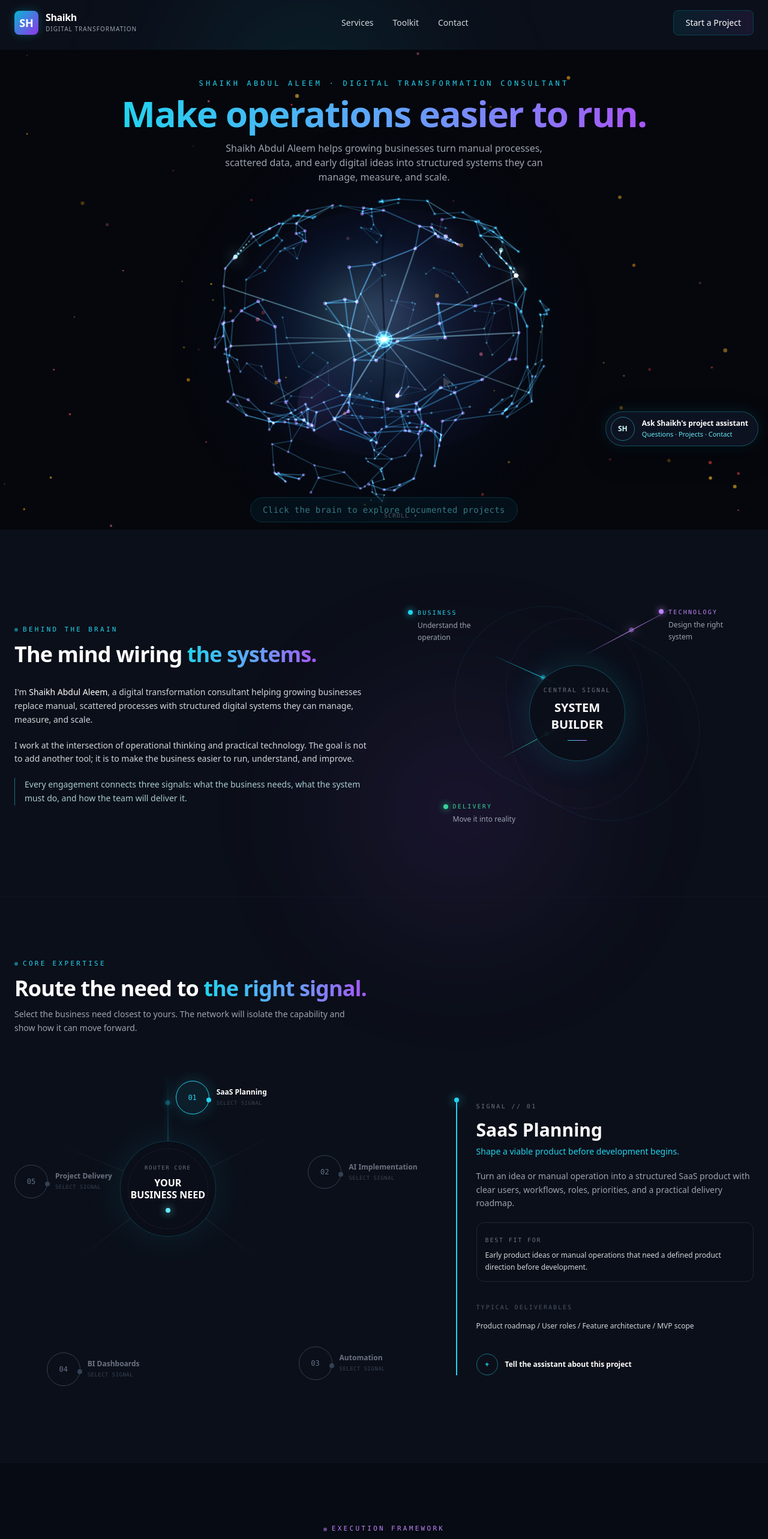
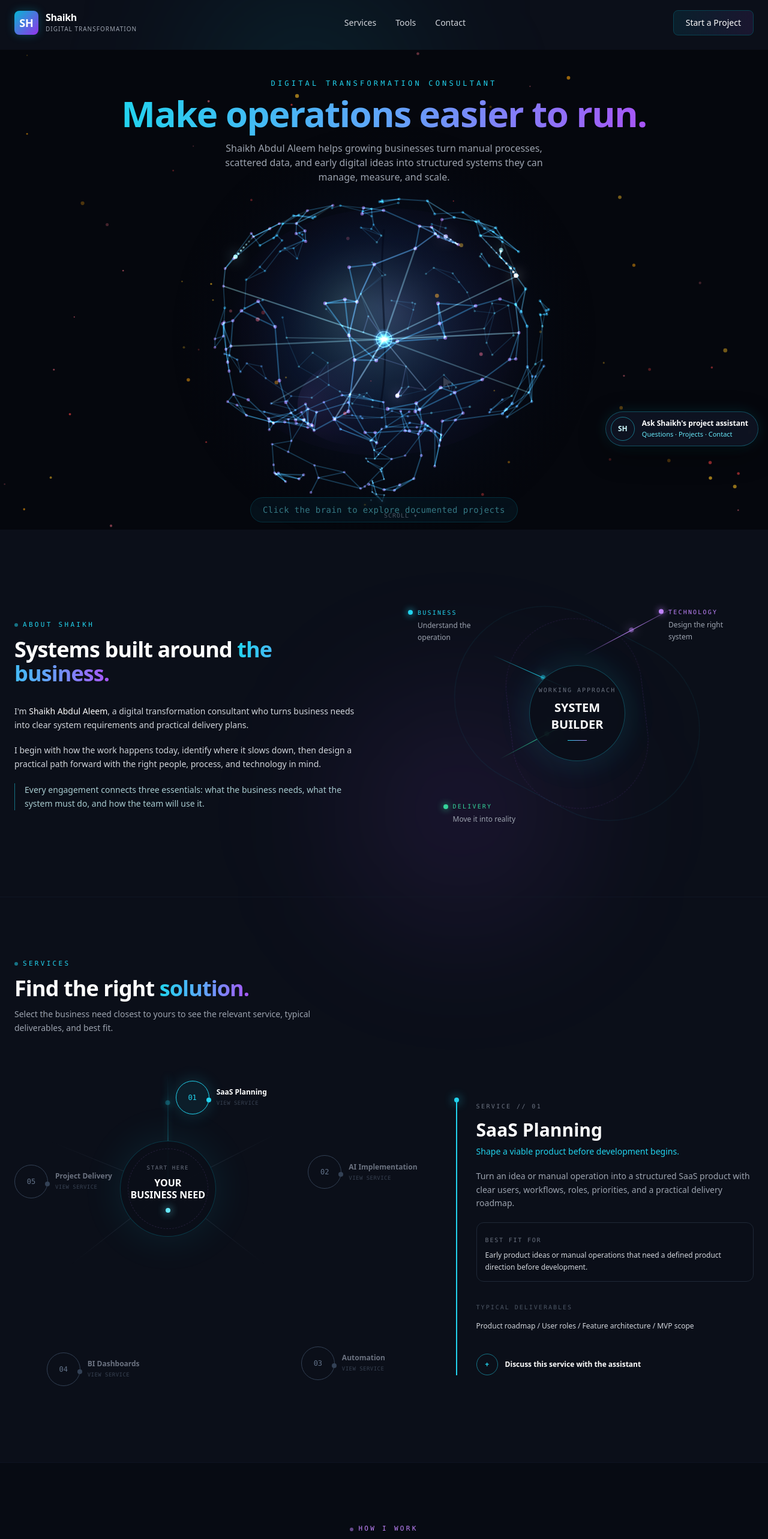
Before and after one commit to Shaikhabdulaleem/Shaikhabdulaleem.github.io, a React (Vite) app: page / in a window 1280 px wide. Shown: the part 40-2606 px from the top of the page at 60% size. Built offline with nearby package versions, Linux system fonts and the light colour scheme.

Commit message:
Streamline portfolio messaging and conversions

```diff
--- a/src/components/About.jsx
+++ b/src/components/About.jsx
@@ -39,22 +39,21 @@ export default function About() {
           className="lg:col-span-6"
         >
           <SectionHeader
-            kicker="Behind the brain"
-            title="The mind wiring"
-            highlight="the systems."
+            kicker="About Shaikh"
+            title="Systems built around"
+            highlight="the business."
           />
           <div className="space-y-5 text-sm text-gray-300 font-light leading-relaxed max-w-2xl -mt-6">
             <p>
               I'm <span className="text-white font-medium">Shaikh Abdul Aleem</span>, a digital transformation
-              consultant helping growing businesses replace manual, scattered processes with structured digital
-              systems they can manage, measure, and scale.
+              consultant who turns business needs into clear system requirements and practical delivery plans.
             </p>
             <p>
-              I work at the intersection of operational thinking and practical technology. The goal is not to add
-              another tool; it is to make the business easier to run, understand, and improve.
+              I begin with how the work happens today, identify where it slows down, then design a practical path
+              forward with the right people, process, and technology in mind.
             </p>
             <p className="border-l border-cyan-400/50 pl-4 text-cyan-100/80">
-              Every engagement connects three signals: what the business needs, what the system must do, and how the team will deliver it.
+              Every engagement connects three essentials: what the business needs, what the system must do, and how the team will use it.
             </p>
           </div>
         </motion.div>
@@ -98,7 +97,7 @@ export default function About() {
           <div className="absolute left-1/2 top-1/2 -translate-x-1/2 -translate-y-1/2 flex items-center justify-center">
             <div className="absolute w-44 h-44 rounded-full bg-cyan-500/5 blur-2xl motion-safe:animate-pulse" />
             <div className="relative w-32 h-32 md:w-40 md:h-40 rounded-full border border-cyan-400/30 bg-[#0B0F19]/90 flex flex-col items-center justify-center text-center shadow-[0_0_55px_rgba(34,211,238,0.12)]">
-              <span className="text-[10px] font-mono tracking-[0.2em] text-gray-500">CENTRAL SIGNAL</span>
+              <span className="text-[10px] font-mono tracking-[0.2em] text-gray-500">WORKING APPROACH</span>
               <span className="text-lg md:text-xl font-black text-white mt-2 leading-tight">SYSTEM<br />BUILDER</span>
               <span className="w-8 h-px bg-gradient-to-r from-cyan-400 to-purple-400 mt-3" />
             </div>
--- a/src/components/BrainExperience.jsx
+++ b/src/components/BrainExperience.jsx
@@ -652,7 +652,7 @@ export default function BrainExperience() {
                 transition={{ delay: 0.3, duration: 0.7 }}
                 className="text-[11px] md:text-xs font-mono uppercase tracking-[0.35em] text-cyan-400"
               >
-                SHAIKH ABDUL ALEEM · DIGITAL TRANSFORMATION CONSULTANT
+                DIGITAL TRANSFORMATION CONSULTANT
               </motion.p>
               <motion.h1
                 initial={{ opacity: 0, y: 16 }}
@@ -737,8 +737,8 @@ export default function BrainExperience() {
           >
             <div className="absolute top-[8%] left-0 right-0 text-center px-6 pointer-events-none">
               <span className="text-[11px] font-mono uppercase tracking-[0.3em] text-purple-400">Neural Project Grid</span>
-              <h2 className="text-2xl md:text-4xl font-bold text-white mt-2">Every project is a part of my brain.</h2>
-              <p className="text-xs md:text-sm text-gray-400 mt-2">Each neuron holds one — click it to open the case study.</p>
+              <h2 className="text-2xl md:text-4xl font-bold text-white mt-2">Documented projects</h2>
+              <p className="text-xs md:text-sm text-gray-400 mt-2">Choose a project to view its challenge, approach, workflow, and outcome.</p>
             </div>
 
             {caseStudies.map((study, i) => (
--- a/src/components/Capabilities.jsx
+++ b/src/components/Capabilities.jsx
@@ -34,7 +34,7 @@ function ServiceDetail({ service }) {
         aria-live="polite"
       >
         <span className="absolute -left-[5px] top-0 w-2 h-2 rounded-full" style={{ backgroundColor: service.color, boxShadow: `0 0 16px ${service.color}` }} />
-        <span className="text-[10px] font-mono tracking-[0.24em] text-gray-500">SIGNAL // {service.code}</span>
+        <span className="text-[10px] font-mono tracking-[0.24em] text-gray-500">SERVICE // {service.code}</span>
         <h3 className="text-2xl md:text-3xl font-black text-white mt-3">{service.title}</h3>
         <p className="text-sm font-medium mt-2" style={{ color: service.color }}>{service.short}</p>
         <p className="text-sm text-gray-400 leading-relaxed mt-5">{service.description}</p>
@@ -52,7 +52,7 @@ function ServiceDetail({ service }) {
           className="group mt-8 inline-flex items-center gap-3 text-xs font-semibold text-white focus-visible:outline-none focus-visible:ring-2 focus-visible:ring-cyan-300"
         >
           <span className="w-9 h-9 rounded-full border flex items-center justify-center transition-transform group-hover:scale-110" style={{ borderColor: `${service.color}80`, color: service.color }}>+</span>
-          Tell the assistant about this project
+          Discuss this service with the assistant
         </button>
       </motion.div>
     </AnimatePresence>
@@ -67,10 +67,10 @@ export default function Capabilities() {
   return (
     <section id="services" className="relative max-w-7xl mx-auto px-6 py-24 border-t border-gray-900/80 scroll-mt-24">
       <SectionHeader
-        kicker="Core Expertise"
-        title="Route the need to"
-        highlight="the right signal."
-        sub="Select the business need closest to yours. The network will isolate the capability and show how it can move forward."
+        kicker="Services"
+        title="Find the right"
+        highlight="solution."
+        sub="Select the business need closest to yours to see the relevant service, typical deliverables, and best fit."
       />
 
       <div className="hidden md:grid md:grid-cols-[minmax(0,1.15fr)_minmax(330px,0.85fr)] gap-16 items-center min-h-[560px]">
@@ -100,7 +100,7 @@ export default function Capabilities() {
 
             <div className="relative -translate-x-1/2 -translate-y-1/2 w-40 h-40 rounded-full border border-cyan-500/25 bg-[#0B0F19]/95 flex flex-col items-center justify-center text-center shadow-[0_0_70px_rgba(34,211,238,0.1)]">
               <div className="absolute inset-3 rounded-full border border-dashed border-purple-400/15 motion-safe:animate-[spin_9s_linear_infinite]" />
-              <span className="relative text-[9px] font-mono tracking-[0.18em] text-gray-500">ROUTER CORE</span>
+              <span className="relative text-[9px] font-mono tracking-[0.18em] text-gray-500">START HERE</span>
               <span className="relative text-base font-black text-white mt-2 leading-tight">YOUR<br />BUSINESS NEED</span>
               <span className="relative mt-3 h-2 w-2 rounded-full bg-cyan-300 shadow-[0_0_14px_#67e8f9] motion-safe:animate-pulse" />
             </div>
@@ -138,7 +138,7 @@ export default function Capabilities() {
                 </span>
                 <span>
                   <span className={`block text-xs font-bold transition-colors ${active ? 'text-white' : 'text-gray-500 group-hover:text-gray-300'}`}>{service.title}</span>
-                  <span className="block text-[9px] font-mono tracking-wider text-gray-700 mt-1">SELECT SIGNAL</span>
+                  <span className="block text-[9px] font-mono tracking-wider text-gray-700 mt-1">VIEW SERVICE</span>
                 </span>
               </button>
             );
--- a/src/components/Contact.jsx
+++ b/src/components/Contact.jsx
@@ -11,8 +11,8 @@ const DIRECT_WHATSAPP_URL = buildWhatsAppUrl(
 const handoffSteps = [
   {
     code: '01',
-    label: 'SHAPE THE SIGNAL',
-    title: 'Describe the project',
+    label: 'PROJECT BRIEF',
+    title: 'Describe your need',
     detail: 'Let the assistant ask the right questions and turn the idea into a useful brief.',
     color: '#22d3ee',
     action: 'Start project chat',
@@ -20,7 +20,7 @@ const handoffSteps = [
   },
   {
     code: '02',
-    label: 'GO HUMAN',
+    label: 'WHATSAPP',
     title: 'Continue on WhatsApp',
     detail: 'Move into a live conversation with Shaikh when you are ready to discuss the work.',
     color: '#34d399',
@@ -29,7 +29,7 @@ const handoffSteps = [
   },
   {
     code: '03',
-    label: 'LOCK THE TIME',
+    label: 'GOOGLE MEET',
     title: 'Book a discovery call',
     detail: 'Choose a Google Meet slot shown in your own timezone.',
     color: '#c084fc',
@@ -70,11 +70,11 @@ export default function Contact() {
       <div className="absolute left-1/2 top-1/2 -translate-x-1/2 -translate-y-1/2 w-[70vw] h-64 bg-cyan-500/5 blur-[110px] pointer-events-none" />
       <div className="relative max-w-7xl mx-auto px-6">
         <SectionHeader
-          kicker="Handoff Station"
+          kicker="Start a Conversation"
           kickerColor="text-purple-400"
-          title="From project signal to"
-          highlight="human conversation."
-          sub="Start with clarity, continue live, or reserve focused time. Choose the route that fits where you are now."
+          title="Choose how you'd like to"
+          highlight="connect."
+          sub="Start with a project brief, continue on WhatsApp, or book a focused Google Meet conversation."
           center
         />
 
@@ -121,19 +121,6 @@ export default function Contact() {
           </div>
         </div>
 
-        <div className="mt-24 pt-8 border-t border-gray-900 flex flex-col md:flex-row items-start md:items-end justify-between gap-8">
-          <div>
-            <span className="text-[10px] font-mono tracking-[0.24em] text-gray-600">DISCOVERY SESSION</span>
-            <div className="flex items-end gap-3 mt-2">
-              <span className="text-5xl md:text-6xl font-black tracking-tighter text-white">BOOK</span>
-              <span className="pb-2 text-sm font-mono text-purple-300">GOOGLE MEET</span>
-            </div>
-          </div>
-          <div className="max-w-sm md:text-right">
-            <span className="text-[10px] font-mono tracking-[0.18em] text-gray-600">WHAT HAPPENS NEXT</span>
-            <p className="mt-2 text-sm leading-relaxed text-gray-400">Choose the contact route that suits you, share the business need, then continue manually on WhatsApp or in a booked Google Meet. This portfolio does not send messages automatically.</p>
-          </div>
-        </div>
       </div>
     </section>
   );
--- a/src/components/DeliveryProcess.jsx
+++ b/src/components/DeliveryProcess.jsx
@@ -27,11 +27,11 @@ export default function DeliveryProcess() {
     <section id="process" className="relative bg-[#070A12]/70 py-24 border-y border-gray-900/80 scroll-mt-24">
       <div className="max-w-7xl mx-auto px-6">
         <SectionHeader
-          kicker="Execution Framework"
+          kicker="How I Work"
           kickerColor="text-purple-400"
-          title="One signal,"
-          highlight="six synapses."
-          sub="Every engagement travels the same nerve fiber — from first understanding to structured handover."
+          title="From first conversation to"
+          highlight="handover."
+          sub="A clear delivery process that moves from understanding the need to testing, handover, and support."
           center
         />
 
--- a/src/components/Footer.jsx
+++ b/src/components/Footer.jsx
@@ -25,7 +25,7 @@ export default function Footer() {
             {[
               ['About', '#about'],
               ['Services', '#services'],
-              ['Toolkit', '#toolkit'],
+              ['Tools', '#toolkit'],
               ['Contact', '#contact']
             ].map(([label, href]) => (
               <li key={href}>
@@ -38,13 +38,13 @@ export default function Footer() {
         </div>
 
         <div>
-          <span className="text-[10px] font-mono uppercase tracking-widest text-purple-400 block mb-4">Start a conversation</span>
+          <span className="text-[10px] font-mono uppercase tracking-widest text-purple-400 block mb-4">Portfolio</span>
           <p className="max-w-xs text-xs leading-relaxed text-gray-500">
-            Use the project assistant to shape your need, then continue through WhatsApp or Google Calendar.
+            Explore services, approach, documented projects, and professional profiles.
           </p>
           <div className="flex items-center gap-2 mt-4">
             <span className="w-2 h-2 rounded-full bg-cyan-400 motion-safe:animate-pulse" />
-            <span className="text-[11px] text-gray-500">WhatsApp and Calendar contact routes</span>
+            <span className="text-[11px] text-gray-500">Built for clear project conversations</span>
           </div>
         </div>
       </div>
@@ -52,7 +52,7 @@ export default function Footer() {
       <div className="border-t border-gray-900">
         <div className="max-w-7xl mx-auto px-6 py-5 flex flex-col items-center gap-2 text-center sm:items-start sm:text-left lg:flex-row lg:items-center lg:justify-between">
           <p className="text-[11px] text-gray-600">&copy; {new Date().getFullYear()} Shaikh Abdul Aleem. All rights reserved.</p>
-          <p className="text-[10px] font-mono text-gray-700 tracking-widest">SIGNAL END / NEURAL ARCHIVE v1.0</p>
+          <p className="text-[10px] font-mono text-gray-700 tracking-widest">DIGITAL TRANSFORMATION PORTFOLIO</p>
         </div>
       </div>
     </footer>
--- a/src/components/Navigation.jsx
+++ b/src/components/Navigation.jsx
@@ -2,7 +2,7 @@ import React, { useEffect, useState } from 'react';
 
 const NAV_ITEMS = [
   { label: 'Services', href: '#services' },
-  { label: 'Toolkit', href: '#toolkit' },
+  { label: 'Tools', href: '#toolkit' },
   { label: 'Contact', href: '#contact' }
 ];
 
--- a/src/components/Toolkit.jsx
+++ b/src/components/Toolkit.jsx
@@ -36,16 +36,16 @@ const CATEGORY_STYLES = [
   },
 ];
 
-const CATEGORIES = TOOLKIT_CATEGORIES.map((category, index) => ({ ...category, ...CATEGORY_STYLES[index] }));
+const CATEGORIES = TOOLKIT_CATEGORIES.map((category, index) => ({ ...category, tools: category.tools.slice(0, 4), ...CATEGORY_STYLES[index] }));
 
 export default function Toolkit() {
   return (
     <section id="toolkit" className="relative max-w-7xl mx-auto px-6 py-24 border-t border-gray-900/80">
       <SectionHeader
-        kicker="Toolkit"
-        title="Tools chosen for"
-        highlight="the job."
-        sub="A practical toolkit for product planning, automation, AI, analytics, and delivery."
+        kicker="Tools I Use"
+        title="Practical tools for"
+        highlight="better systems."
+        sub="A focused toolkit for product planning, automation, AI, analytics, and delivery."
       />
 
       <div className="grid sm:grid-cols-2 lg:grid-cols-3 gap-6">
```
Also changed, not shown: src/components/ClientFAQ.jsx (+0 -10 lines), src/components/ProfileConnect.jsx (+5 -5 lines).
